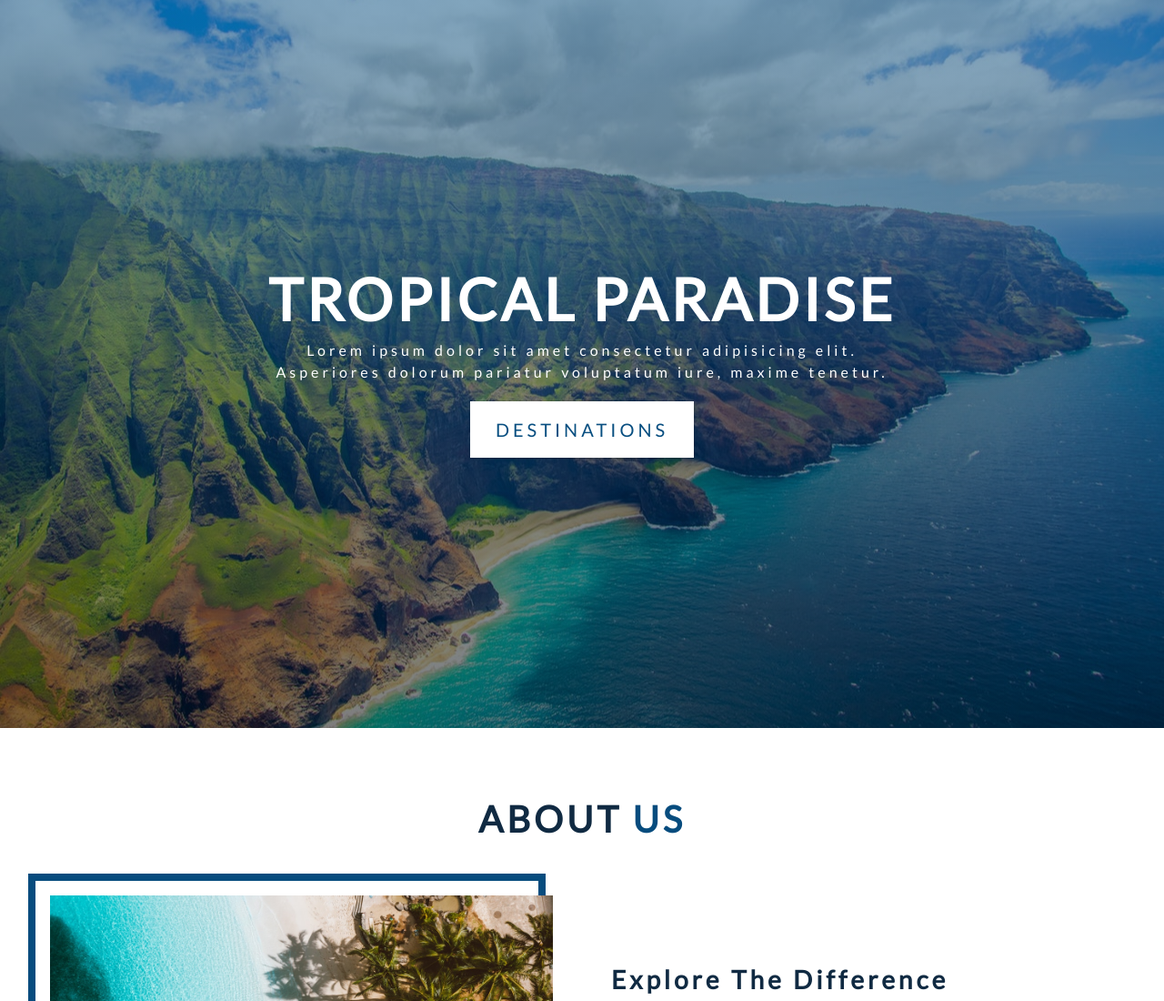
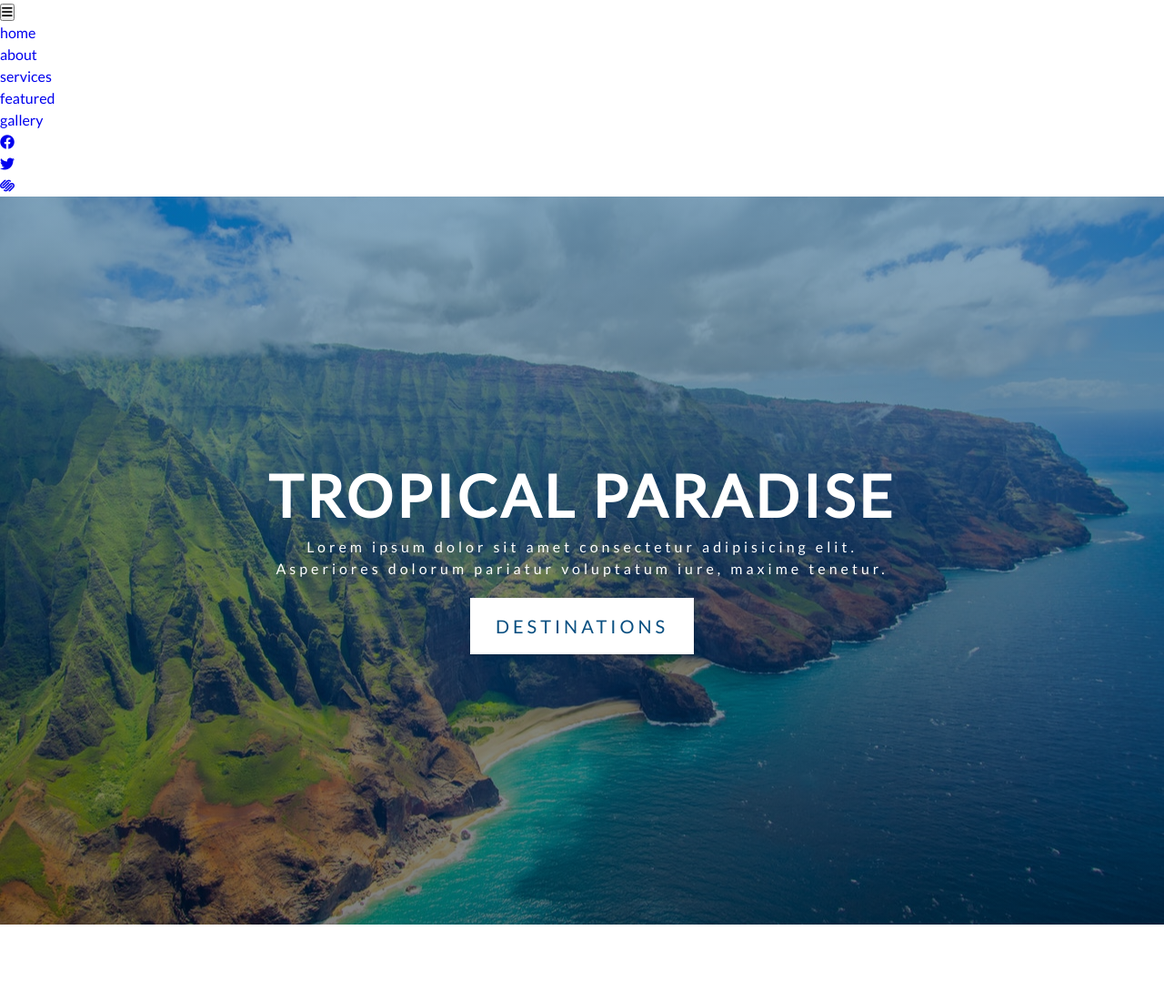
Before and after one commit to gfunk77/explore-hawaii, a plain HTML site: page index.html in a window 1280 px wide. Shown: the top 1100 px of the page at 91% size. Drawn offline with Linux system fonts and the light colour scheme.

Commit message:
nav html

```diff
--- a/css/styles.css
+++ b/css/styles.css
@@ -185,6 +185,7 @@ p {
 Navbar
 ===============
 */
+
 /*
 ===============
 Hero
--- a/index.html
+++ b/index.html
@@ -32,6 +32,72 @@
   <body>
     <!-- header -->
     <header id="home">
+      <!-- navbar -->
+      <nav class="navbar">
+        <div class="nav-center">
+          <!-- nav header -->
+          <div class="nav-header">
+            <img src="" alt="" class="nav-logo" />
+            <button type="button" class="nav-toggle" id="nav-toggle">
+              <i class="fas fa-bars"></i>
+            </button>
+          </div>
+          <!-- end nav header -->
+          <!-- nav links -->
+          <ul class="nav-links" id="nav-links">
+            <!-- single link -->
+            <li class="nav-link">
+              <a href="#home" class="nav-link scroll-link">home</a>
+            </li>
+            <!-- end of single link -->
+            <!-- single link -->
+            <li class="nav-link">
+              <a href="#about" class="nav-link scroll-link">about</a>
+            </li>
+            <!-- end of single link -->
+            <!-- single link -->
+            <li class="nav-link">
+              <a href="#services" class="nav-link scroll-link">services</a>
+            </li>
+            <!-- end of single link -->
+            <!-- single link -->
+            <li class="nav-link">
+              <a href="#featured" class="nav-link scroll-link">featured</a>
+            </li>
+            <!-- end of single link -->
+            <!-- single link -->
+            <li class="nav-link">
+              <a href="#gallery" class="nav-link scroll-link">gallery</a>
+            </li>
+            <!-- end of single link -->
+          </ul>
+          <!-- end nav links -->
+          <!-- nav icons -->
+          <ul class="nav-icons">
+            <!-- single icon -->
+            <li>
+              <a href="https://www.twitter.com" target="_blank" class="nav-icon"
+                ><i class="fab fa-facebook"></i
+              ></a>
+            </li>
+            <!-- end of single icon -->
+            <!-- single icon -->
+            <li>
+              <a href="https://www.twitter.com" target="_blank" class="nav-icon"
+                ><i class="fab fa-twitter"></i
+              ></a>
+            </li>
+            <!-- end of single icon -->
+            <!-- single icon -->
+            <li>
+              <a href="https://www.twitter.com" target="_blank" class="nav-icon"
+                ><i class="fab fa-squarespace"></i
+              ></a>
+            </li>
+            <!-- end of single icon -->
+          </ul>
+        </div>
+      </nav>
       <div class="hero">
         <div class="hero-banner">
           <h1>tropical paradise</h1>
```
